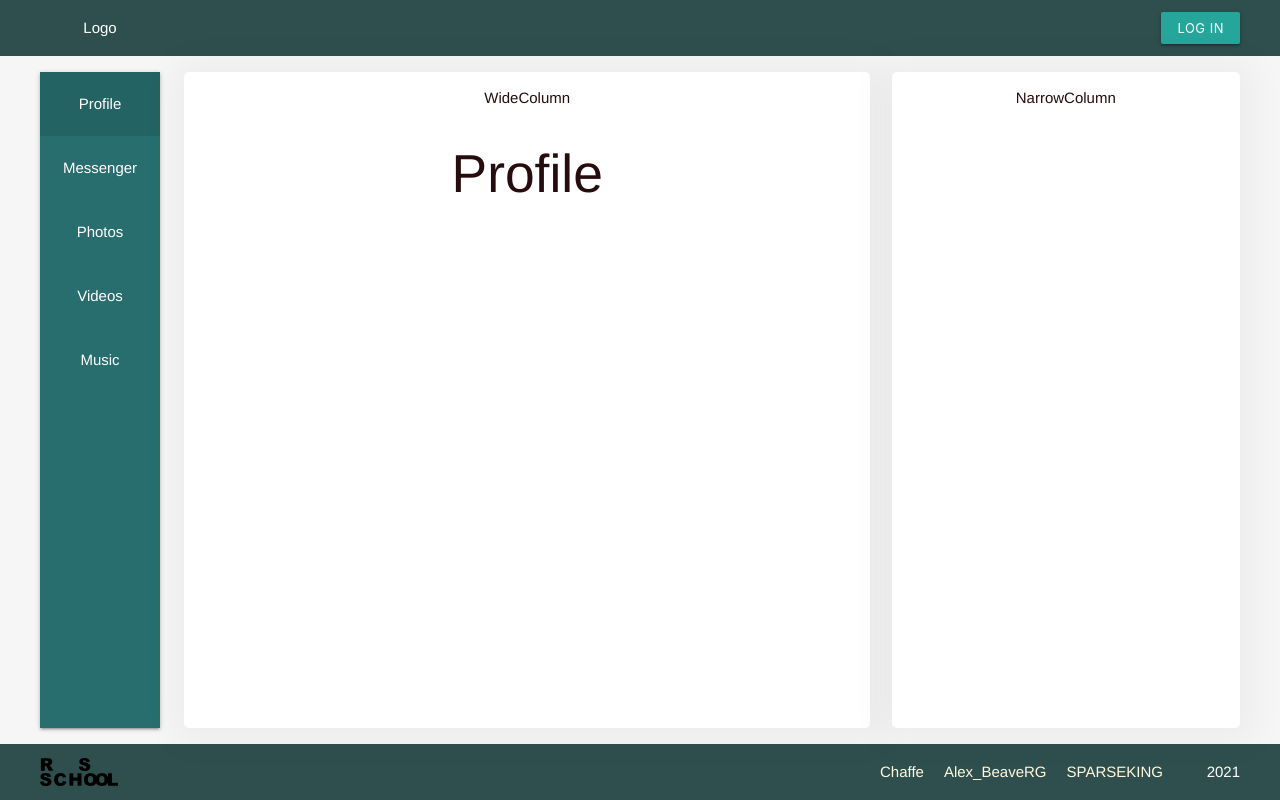
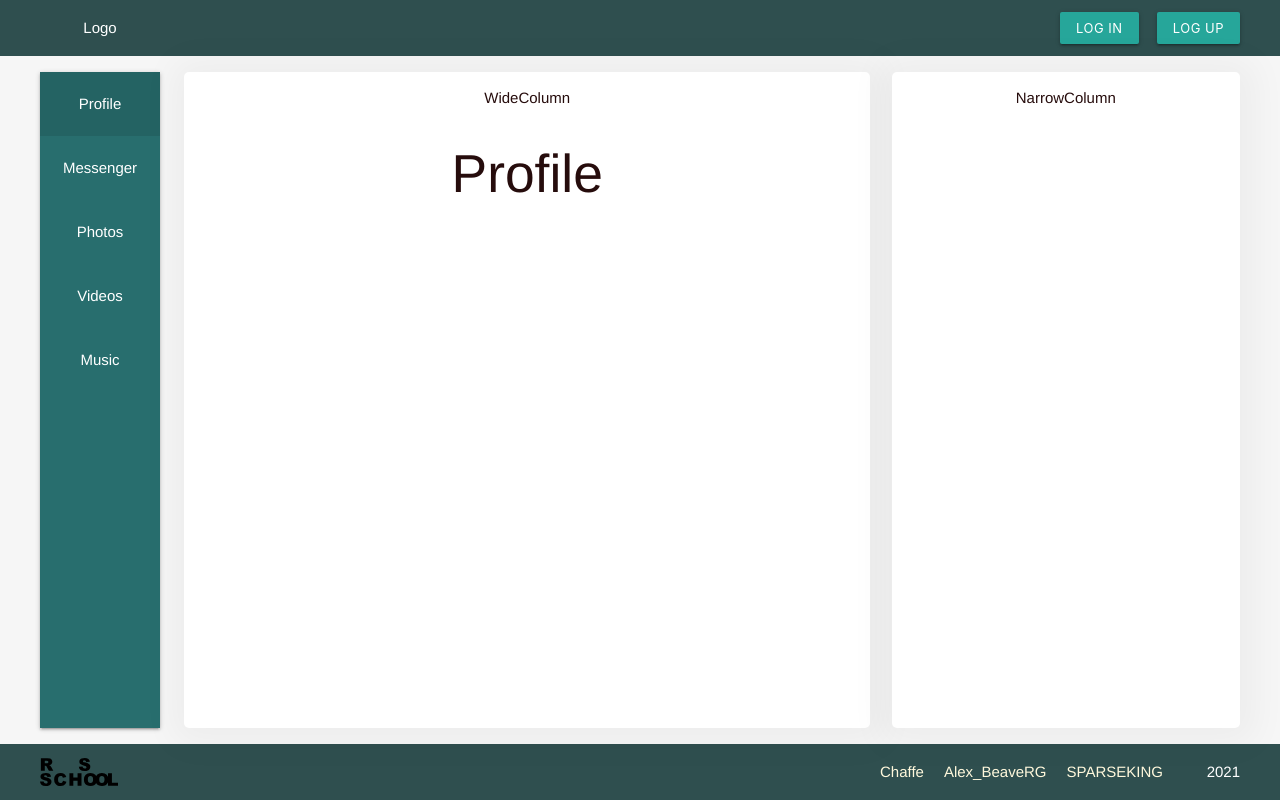
Before and after one commit to Chaffe/Social-network, a Vue app in the folder social-network/: page / in a window 1280 px wide. Built offline with nearby package versions, Linux system fonts and the light colour scheme.

Commit message:
feat: add log-up button

```diff
--- a/social-network/src/components/Header.vue
+++ b/social-network/src/components/Header.vue
@@ -2,11 +2,18 @@
   <header class="header">
     <div class="header__wrapper wrapper">
       <div class="brand-logo">Logo</div>
-      <router-link
+      <div class="header__buttons">
+        <router-link
         to='/login'
       >
         <button class="btn-small">Log in</button>
       </router-link>
+      <router-link
+        to='/registration'
+      >
+        <button class="btn-small">Log up</button>
+      </router-link>
+      </div>
     </div>
   </header>
 </template>
@@ -29,4 +36,10 @@
   .brand-logo {
     width: 10%;
   }
+
+  .header__buttons {
+    display: flex;
+    justify-content: space-between;
+    width: 15%;
+  }
 </style>
```
